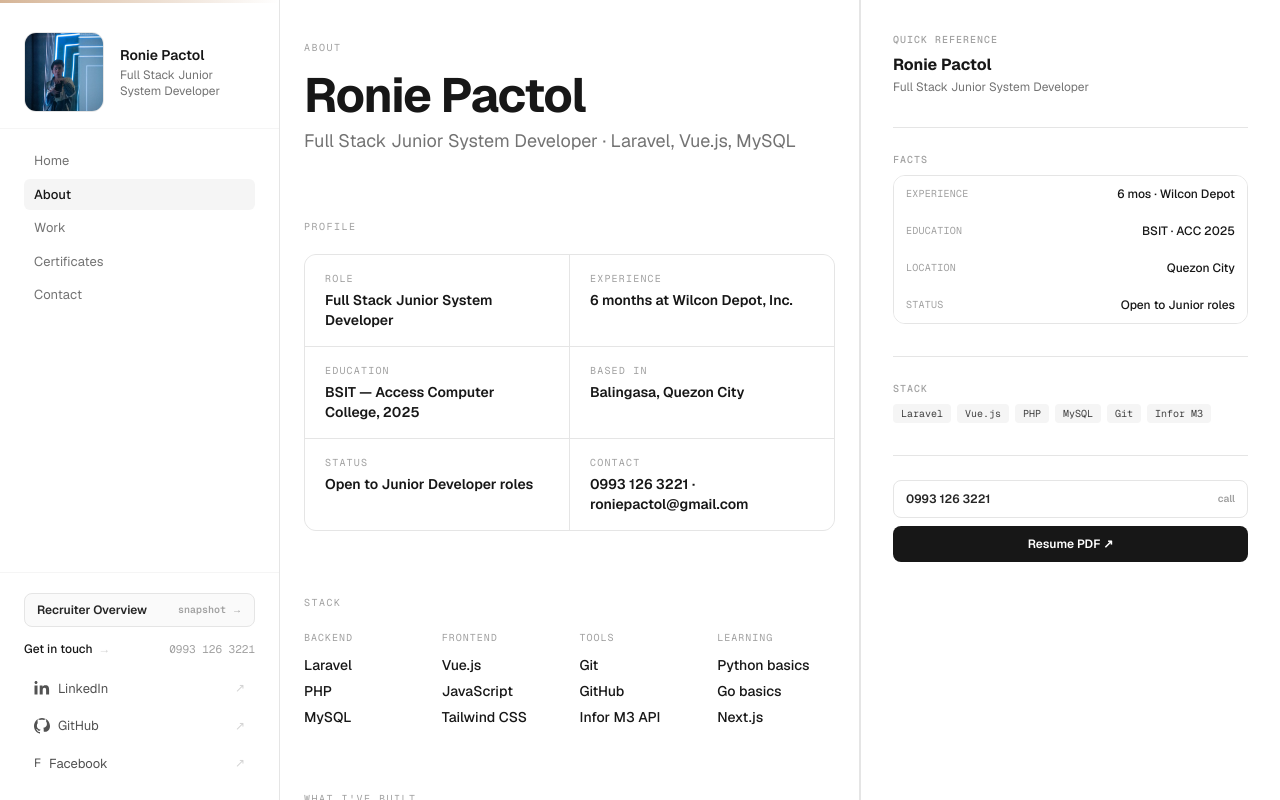
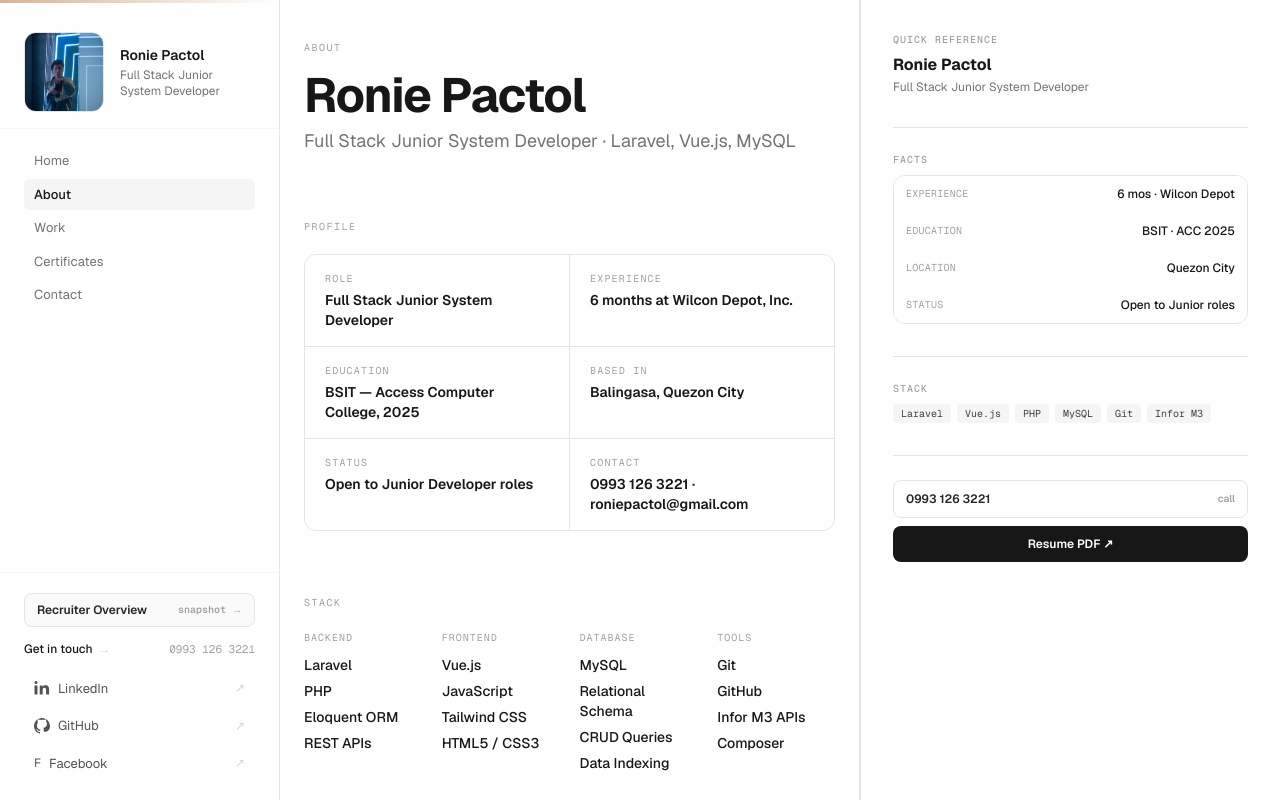
Before and after one commit to roniepactolstudent2223-stack/roniepactolstudent2223-stack.github.io, a Next.js app: page /about in a window 1280 px wide. Built offline with nearby package versions, Linux system fonts and the light colour scheme.

Commit message:
fix(copy): remove exaggerated Next.js/Go tech stack and focus strictly on Laravel and Vue.js ecosystem

```diff
--- a/src/components/about/AboutPage.tsx
+++ b/src/components/about/AboutPage.tsx
@@ -6,10 +6,10 @@
 import { PORTFOLIO_IDENTITY } from '@/lib/portfolio-config'
 
 const STACK = [
-  { group: 'Backend', items: ['Laravel', 'PHP', 'MySQL'] },
-  { group: 'Frontend', items: ['Vue.js', 'JavaScript', 'Tailwind CSS'] },
-  { group: 'Tools', items: ['Git', 'GitHub', 'Infor M3 API'] },
-  { group: 'Learning', items: ['Python basics', 'Go basics', 'Next.js'] },
+  { group: 'Backend', items: ['Laravel', 'PHP', 'Eloquent ORM', 'REST APIs'] },
+  { group: 'Frontend', items: ['Vue.js', 'JavaScript', 'Tailwind CSS', 'HTML5 / CSS3'] },
+  { group: 'Database', items: ['MySQL', 'Relational Schema', 'CRUD Queries', 'Data Indexing'] },
+  { group: 'Tools', items: ['Git', 'GitHub', 'Infor M3 APIs', 'Composer'] },
 ]
 
 const FACTS = [
--- a/src/components/layout/Footer.tsx
+++ b/src/components/layout/Footer.tsx
@@ -69,7 +69,7 @@
               Let&apos;s build something
             </h2>
             <p className="mt-4 max-w-sm text-sm leading-relaxed text-neutral-500">
-              Always open to discussing design systems, product engineering, or new opportunities.
+              Always open to discussing junior developer roles, Laravel &amp; Vue.js systems, or new opportunities.
             </p>
 
             <div className="mt-6">
--- a/src/lib/portfolio-config.ts
+++ b/src/lib/portfolio-config.ts
@@ -247,7 +247,7 @@
     { value: 'Laravel', label: '+ Vue.js' },
     { value: 'QR Scan', label: 'Check-in' },
   ],
-  skills: ['Laravel', 'Vue.js', 'PHP', 'MySQL', 'Next.js', 'Tailwind'],
+  skills: ['Laravel', 'Vue.js', 'PHP', 'MySQL', 'Tailwind CSS', 'REST APIs', 'Git'],
   currently: 'Continuing to develop the WOH Attendance System for Word of Hope Caloocan',
 } as const
 
```
